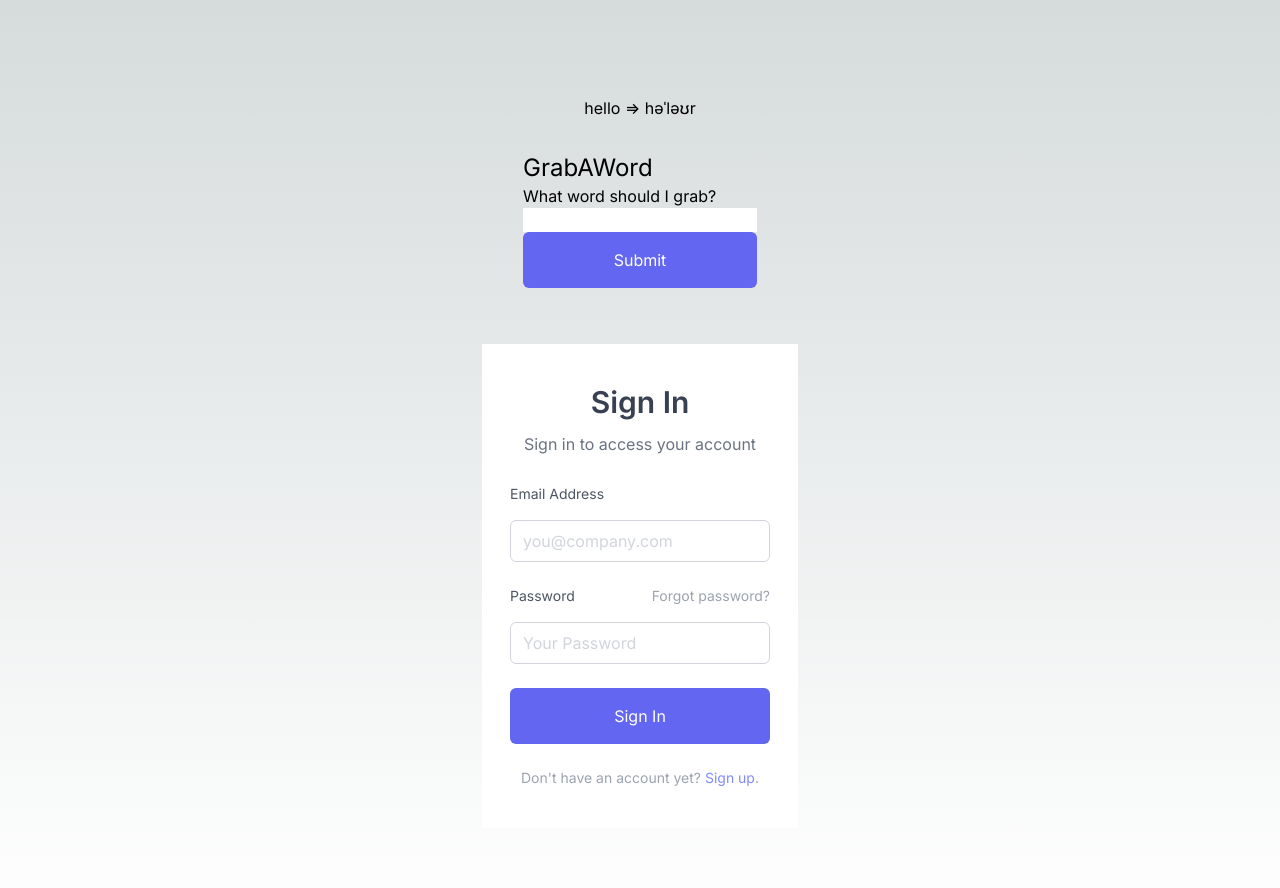
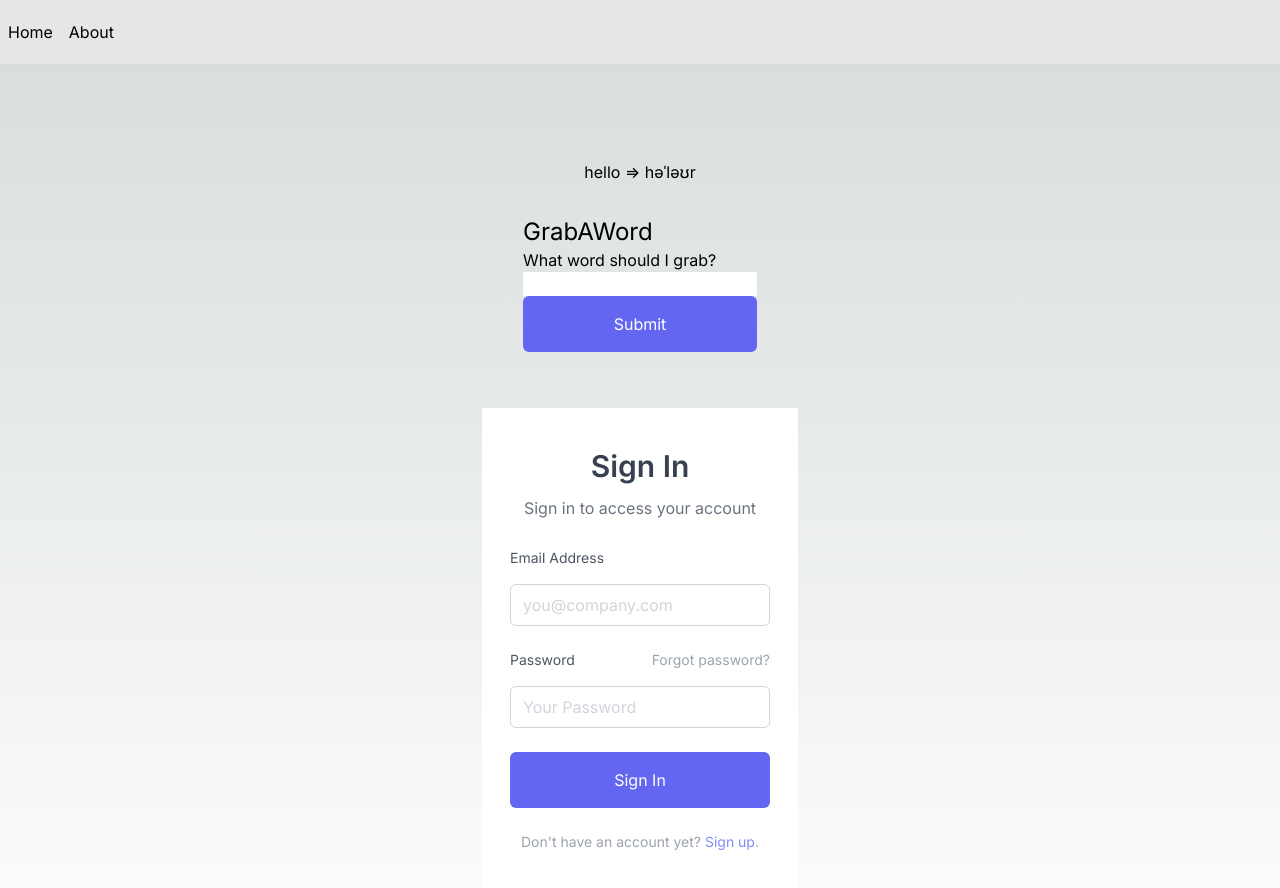
Before and after one commit to adamk72/commonplacebook, a Next.js app: page / in a window 1280 px wide. Shown: the top 888 px of the page. Built offline with nearby package versions, Linux system fonts and the light colour scheme.

Commit message:
add simple navigation bar

```diff
--- a/src/app/layout.tsx
+++ b/src/app/layout.tsx
@@ -2,6 +2,7 @@
 import { Inter } from "next/font/google"
 
 import "./globals.css"
+import Navbar from "@/components/navbar/navbar"
 import QueryClientProviderWrapper from "@/components/providers/QueryClientProviderWrapper"
 
 import CookiesProviderWrapper from "../components/providers/CookiesProviderWrapper"
@@ -23,6 +24,7 @@
     <html lang="en">
       <body className={inter.className}>
         <QueryClientProviderWrapper>
+          <Navbar></Navbar>
           <CookiesProviderWrapper>{children}</CookiesProviderWrapper>
         </QueryClientProviderWrapper>
       </body>
--- /dev/null
+++ b/src/components/navbar/navbar.tsx
@@ -0,0 +1,15 @@
+import Link from "next/link"
+import React from "react"
+
+const navbar = () => {
+  return (
+    <nav className="navbar bg-base-300">
+      <div className="flex gap-4">
+        <Link href={"/"}>Home</Link>
+        <Link href={"/about"}>About</Link>
+      </div>
+    </nav>
+  )
+}
+
+export default navbar
```
